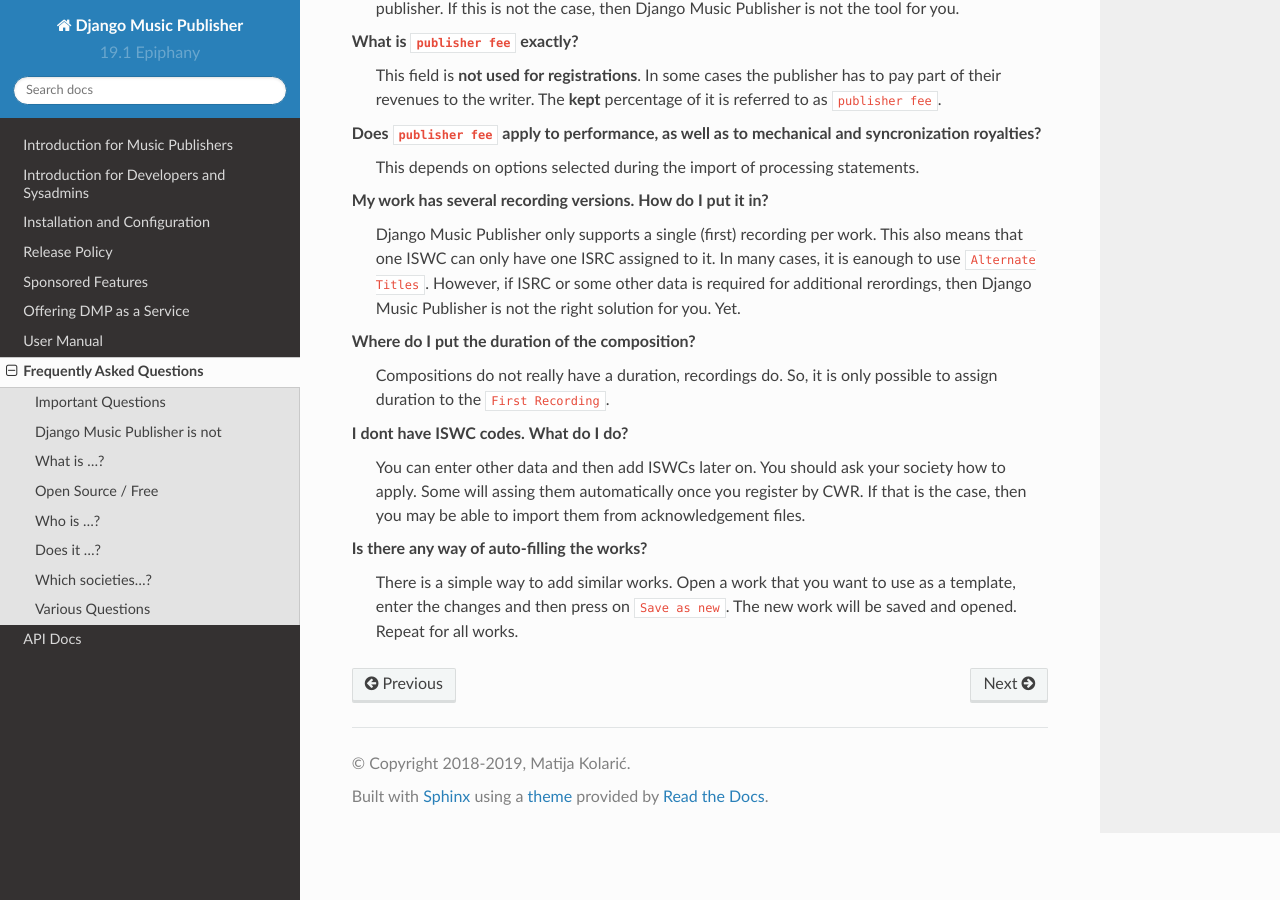
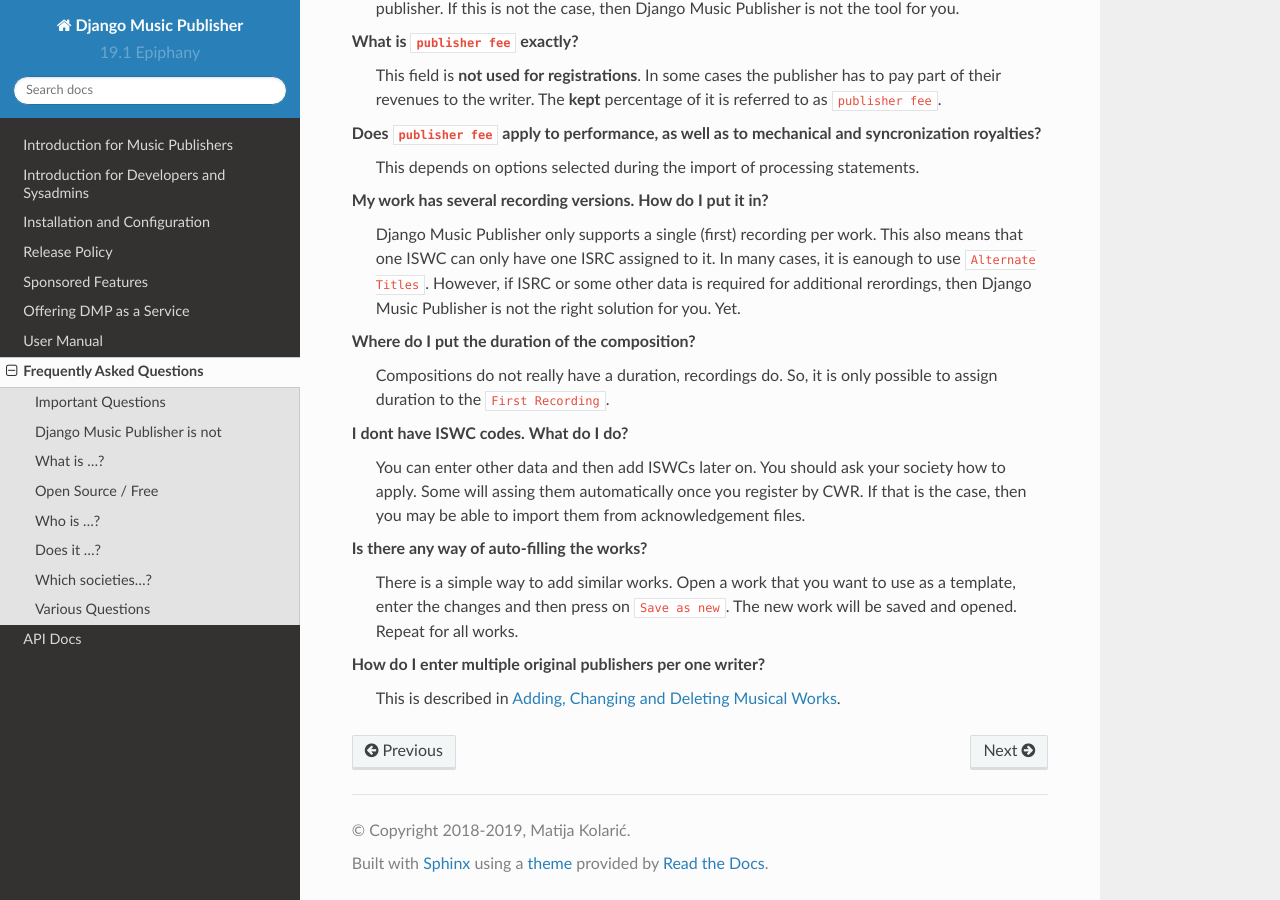
Before and after one commit to matijakolaric-com/django-music-publisher, a Sphinx documentation site: the page built from docs/faq.rst, in a window 1280 px wide and 900 px high, scrolled down 4421 px. Built offline with Sphinx 7.4.7 and the Read the Docs theme 2.0.0, drawn with Linux system fonts in a browser that asks for light colours.

Commit message:
documentation updates

```diff
--- a/docs/faq.rst
+++ b/docs/faq.rst
@@ -197,3 +197,6 @@
 
 Is there any way of auto-filling the works?
 	There is a simple way to add similar works. Open a work that you want to use as a template, enter the changes and then press on ``Save as new``. The new work will be saved and opened. Repeat for all works.
+
+How do I enter multiple original publishers per one writer?
+	This is described in :doc:`Adding, Changing and Deleting Musical Works <manual_works>`.
```
